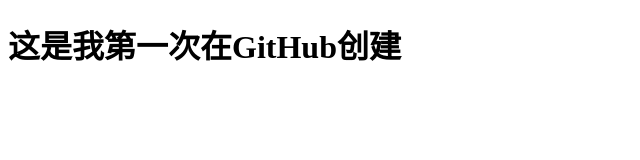
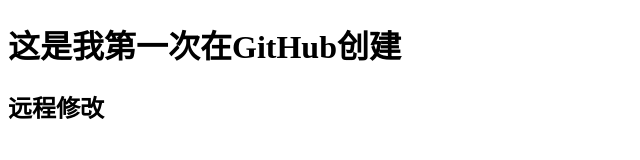
Before and after one commit to nice1try/webtestday_01, a plain HTML site: page index.html in a window 1280 px wide. Shown: the whole page, without its empty margins (0-640 px from the left). Drawn offline with Linux system fonts and the light colour scheme.

Commit message:
Update index.html
远程修改测试

```diff
--- a/index.html
+++ b/index.html
@@ -8,5 +8,6 @@
 </head>
 <body>
     <h1>这是我第一次在GitHub创建</h1>
+    <h2>远程修改</h2>
 </body>
 </html>
```
